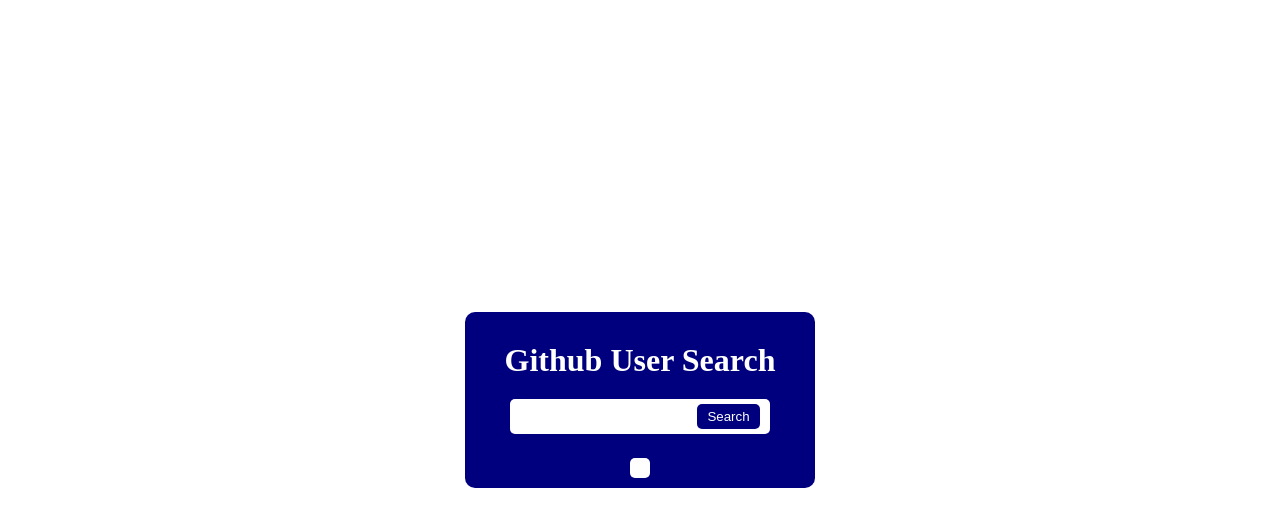
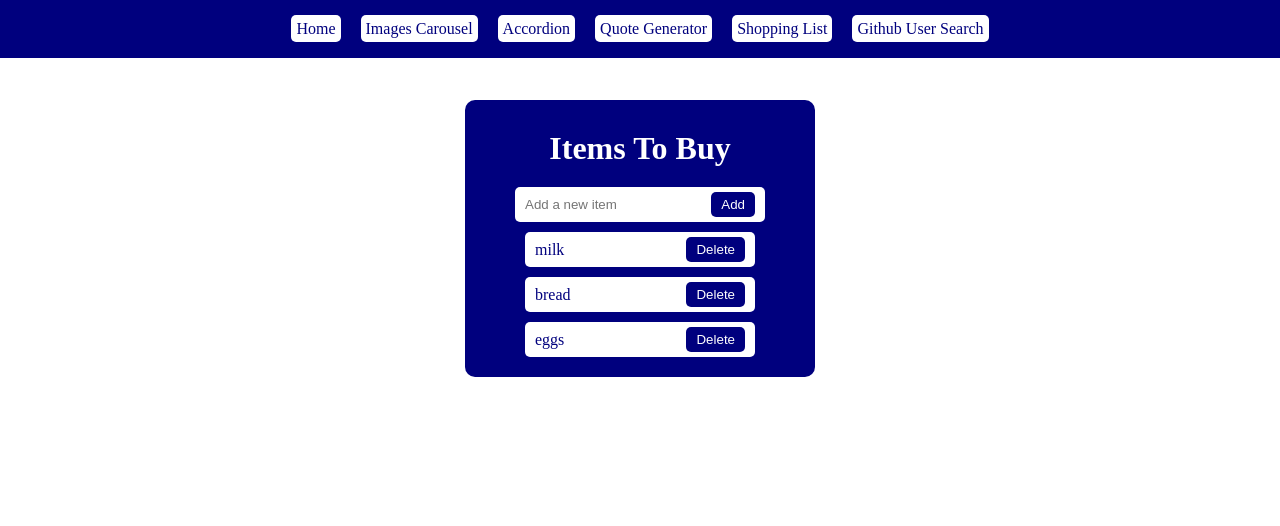
Before and after one commit to WSMomo/react-simple-projects, a React (Create React App) app: page /shoppinglist in a window 1280 px wide. Shown: the top 526 px of the page. Built offline with nearby package versions, Linux system fonts and the light colour scheme; no server answers.

Commit message:
add Router

```diff
--- a/package.json
+++ b/package.json
@@ -12,6 +12,7 @@
     "@testing-library/user-event": "^13.5.0",
     "react": "^18.2.0",
     "react-dom": "^18.2.0",
+    "react-router-dom": "^6.14.0",
     "react-scripts": "5.0.1",
     "web-vitals": "^2.1.4"
   },
--- a/src/App.js
+++ b/src/App.js
@@ -3,17 +3,73 @@
 import Github from "./components/github-user-search/Github";
 import QuoteGenerator from "./components/quote-generator/QuoteGenerator";
 import ShoppingList from "./components/shopping-list/ShoppingList";
+import Home from "./components/Home";
+//router
+import {
+  createBrowserRouter,
+  createRoutesFromElements,
+  Route,
+  Link,
+  Outlet,
+  RouterProvider,
+} from "react-router-dom";
 
 function App() {
+  const router = createBrowserRouter(
+    createRoutesFromElements(
+      <Route path="/" element={<Root />}>
+        <Route index element={<Home />} />
+        <Route path="/imagecarousel" element={<ImageCarousel />} />
+        <Route path="/accordion" element={<Accordion />} />
+        <Route path="/quotegenerator" element={<QuoteGenerator />} />
+        <Route path="shoppinglist" element={<ShoppingList />} />
+        <Route path="github" element={<Github />} />
+      </Route>
+    )
+  );
+
   return (
     <div className="app">
       {/* <ImageCarousel /> */}
       {/* <Accordion /> */}
       {/* <QuoteGenerator /> */}
       {/* <ShoppingList /> */}
-      <Github />
+      {/* <Github /> */}
+      <RouterProvider router={router} />
     </div>
   );
 }
 
 export default App;
+
+function Root() {
+  return (
+    <div>
+      <div className="router">
+        <div>
+          <Link className="router-link" to="/">
+            Home
+          </Link>
+          <Link className="router-link" to="/imagecarousel">
+            Images Carousel
+          </Link>
+          <Link className="router-link" to="/accordion">
+            Accordion
+          </Link>
+          <Link className="router-link" to="/quotegenerator">
+            Quote Generator
+          </Link>
+          <Link className="router-link" to="/shoppinglist">
+            Shopping List
+          </Link>
+          <Link className="router-link" to="/github">
+            Github User Search
+          </Link>
+        </div>
+      </div>
+      <div>
+        <Outlet />
+      </div>
+    </div>
+  );
+}
--- /dev/null
+++ b/src/components/Home.js
@@ -0,0 +1,17 @@
+export default function Home() {
+  return (
+    <div>
+      <h1 className="title">HOME</h1>
+      <p>
+        Inspired by
+        <a
+          href="https://www.freecodecamp.org/news/react-projects-for-beginners-easy-ideas-with-code/"
+          target="_blank"
+          rel="noreferrer"
+        >
+          React projects for Beginners in 2023
+        </a>
+      </p>
+    </div>
+  );
+}
--- a/src/components/github-user-search/Github.js
+++ b/src/components/github-user-search/Github.js
@@ -1,4 +1,5 @@
 import { useEffect, useState } from "react";
+import { GithubUserInfo } from "./GithubUserInfo";
 
 const URL = "https://api.github.com/users/";
 export default function Github() {
@@ -33,7 +34,7 @@
       {console.log(user)}
       <h1 className="title">Github User Search</h1>
       <GithubForm onSubmit={handleSubmit} onChange={handleChange} />
-      {user && <GithubUserInfo user={user} />}
+      {user.login && <GithubUserInfo user={user} />}
     </div>
   );
 }
@@ -46,30 +47,3 @@
     </form>
   );
 }
-
-function GithubUserInfo({ user }) {
-  return (
-    <div className="github-user-container">
-      <a href={user.html_url} target="_blank" rel="noreferrer">
-        <img
-          className="github-user-pic"
-          src={user.avatar_url}
-          alt={user.login}
-        />
-      </a>
-      <div className="github-user-info">
-        {user.name && <div>Name: {user.name}</div>}
-        {user.login && (
-          <div>
-            Username: <span>{user.login}</span>
-          </div>
-        )}
-        {user.blog && (
-          <div>
-            Blog: <a href={user.blog}>Visit {user.login} website</a>
-          </div>
-        )}
-      </div>
-    </div>
-  );
-}
--- /dev/null
+++ b/src/components/github-user-search/GithubUserInfo.js
@@ -0,0 +1,26 @@
+export function GithubUserInfo({ user }) {
+  return (
+    <div className="github-user-container">
+      <a href={user.html_url} target="_blank" rel="noreferrer">
+        <img
+          className="github-user-pic"
+          src={user.avatar_url}
+          alt={user.login}
+        />
+      </a>
+      <div className="github-user-info">
+        {user.name && <div>Name: {user.name}</div>}
+        {user.login && (
+          <div>
+            Username: <span>{user.login}</span>
+          </div>
+        )}
+        {user.blog && (
+          <div>
+            Blog: <a href={user.blog}>Visit {user.login} website</a>
+          </div>
+        )}
+      </div>
+    </div>
+  );
+}
--- a/src/index.css
+++ b/src/index.css
@@ -1,14 +1,69 @@
+:root {
+  --main-color: rgb(0, 0, 126);
+  --secondary-color: rgb(255, 255, 255);
+  --detail-color: rgb(255, 174, 0);
+}
+
 * {
   margin: 0;
   padding: 0;
   box-sizing: border-box;
 }
 
+.router {
+  position: fixed;
+  top: 0;
+  left: 0;
+  right: 0;
+  background-color: var(--detail-color);
+  padding: 20px;
+}
+.router-link {
+  display: block;
+  text-align: center;
+  background-color: var(--secondary-color);
+  color: var(--main-color);
+  text-decoration: none;
+  padding: 5px;
+  margin: 5px;
+  border-radius: 5px;
+}
+
 .app {
   display: flex;
   justify-content: center;
-  align-items: center;
-  height: 100vh;
+  align-items: flex-start;
+  margin-top: 200px;
+}
+
+@media screen and (min-width: 600px) {
+  .router {
+    position: fixed;
+    top: 0;
+    left: 0;
+    right: 0;
+    min-height: fit-content;
+    background-color: var(--main-color);
+    display: flex;
+    justify-content: center;
+    align-items: center;
+    margin-bottom: 20px;
+    padding: 20px;
+  }
+
+  .router-link {
+    display: inline;
+    background-color: var(--secondary-color);
+    color: var(--main-color);
+    text-decoration: none;
+    padding: 5px;
+    margin: 10px;
+    border-radius: 5px;
+  }
+
+  .app {
+    margin-top: 100px;
+  }
 }
 
 .title {
@@ -43,7 +98,7 @@
   height: 50px;
   width: 50px;
   border: none;
-  background-color: white;
+  background-color: var(--secondary-color);
   opacity: 0.6;
   cursor: pointer;
 }
@@ -57,17 +112,17 @@
 /* accordion */
 
 .accordion-container {
-  background-color: rgb(0, 0, 126);
+  background-color: var(--main-color);
   padding: 20px;
   border-radius: 10px;
 }
 
 .accordion-title {
-  color: white;
+  color: var(--secondary-color);
 }
 
 .accordion-faq {
-  background-color: white;
+  background-color: var(--secondary-color);
   margin-bottom: 10px;
   padding: 10px 30px;
   border-radius: 8px;
@@ -88,8 +143,8 @@
 }
 
 .accordion-button {
-  border: 1px solid rgb(0, 0, 126);
-  color: rgb(0, 0, 126);
+  border: 1px solid var(--main-color);
+  color: var(--main-color);
   background-color: rgb(222, 222, 255);
   padding: 4px 8px;
   border-radius: 4px;
@@ -99,8 +154,8 @@
 /* Quote Generator */
 .quote-container {
   width: 350px;
-  background-color: rgb(0, 0, 126);
-  color: white;
+  background-color: var(--main-color);
+  color: var(--secondary-color);
   padding: 20px;
   border-radius: 10px;
 }
@@ -111,8 +166,8 @@
 }
 
 .quote-button {
-  background-color: rgb(255, 174, 0);
-  color: rgb(0, 0, 126);
+  background-color: var(--detail-color);
+  color: var(--main-color);
   border: none;
   padding: 5px 10px;
   border-radius: 5px;
@@ -128,14 +183,14 @@
   align-items: center;
   flex-direction: column;
   width: 350px;
-  background-color: rgb(0, 0, 126);
-  color: white;
+  background-color: var(--main-color);
+  color: var(--secondary-color);
   border-radius: 10px;
   padding: 10px;
 }
 
 .shopping-list-form {
-  background-color: white;
+  background-color: var(--secondary-color);
   padding: 5px 10px;
   border-radius: 5px;
   width: 250px;
@@ -156,16 +211,16 @@
   align-items: center;
 
   width: 230px;
-  background-color: white;
-  color: rgb(0, 0, 126);
+  background-color: var(--secondary-color);
+  color: var(--main-color);
   padding: 5px 10px;
   margin-bottom: 10px;
   border-radius: 5px;
 }
 
 .shopping-list-button {
-  background-color: rgb(0, 0, 126);
-  color: white;
+  background-color: var(--main-color);
+  color: var(--secondary-color);
   padding: 5px 10px;
   border-radius: 5px;
   border: none;
@@ -176,8 +231,8 @@
 
 .github-container {
   width: 350px;
-  background-color: rgb(0, 0, 126);
-  color: white;
+  background-color: var(--main-color);
+  color: var(--secondary-color);
   display: flex;
   flex-direction: column;
   align-items: center;
@@ -186,8 +241,8 @@
   border-radius: 10px;
 }
 .github-form-container {
-  background-color: white;
-  color: rgb(0, 0, 126);
+  background-color: var(--secondary-color);
+  color: var(--main-color);
   padding: 5px 10px;
   border-radius: 5px;
 }
@@ -199,8 +254,8 @@
 
 .github-search-button {
   border: none;
-  background-color: rgb(0, 0, 126);
-  color: white;
+  background-color: var(--main-color);
+  color: var(--secondary-color);
   padding: 5px 10px;
   border-radius: 5px;
   cursor: pointer;
@@ -221,8 +276,8 @@
 }
 
 .github-user-info {
-  background-color: white;
-  color: rgb(0, 0, 126);
+  background-color: var(--secondary-color);
+  color: var(--main-color);
   padding: 10px;
   border-radius: 5px;
 }
```
Also changed, not shown: 1 other file (tests, documents, lock files or other folders).
